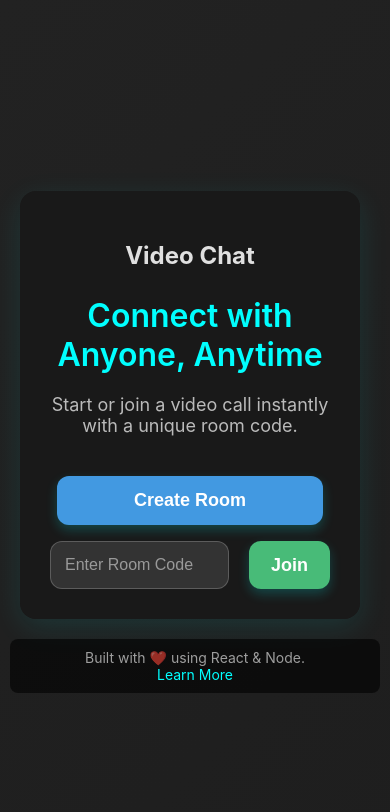
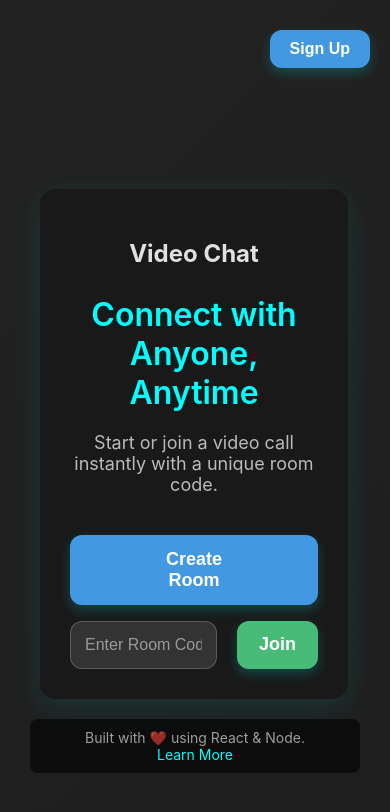
Before and after one commit to yogeshShopno/video-chat, a React (Create React App) app: page / in a window 390 px wide. Shown: the top 812 px of the page. Built offline with nearby package versions, Linux system fonts and the light colour scheme.

Commit message:
update design

```diff
--- a/src/App.css
+++ b/src/App.css
@@ -115,18 +115,53 @@
 
 
 
-.dashboard-container {
-  background: linear-gradient(135deg, #222222, #1e1e1e);
-  min-height: 100vh;
+.dashboard-container-signup {
   display: flex;
   flex-direction: column;
-  justify-content: center;
+  justify-content: flex-start;
   align-items: center;
   gap: 20px;
   padding: 20px;
+  background: linear-gradient(135deg, #222222, #1e1e1e);
+  min-height: 100vh;
 }
 
-.dashboard-container .dashboard-card {
+.auth-buttons {
+  display: flex;
+  justify-content: flex-end;
+  width: 100%;
+  padding: 10px;
+}
+
+.auth-button.sign-up {
+  padding: 10px 20px;
+  font-size: 16px;
+  font-weight: 600;
+  color: white;
+  background-color: #4299e1;
+  border: none;
+  border-radius: 12px;
+  cursor: pointer;
+  transition: background-color 0.3s ease, box-shadow 0.3s ease;
+  box-shadow: 0 5px 12px rgba(0, 255, 255, 0.2);
+}
+
+.auth-button.sign-up:hover {
+  background-color: #3182ce;
+  box-shadow: 0 10px 20px rgba(0, 255, 255, 0.3);
+}
+
+.dashboard-container {
+  display: flex;
+  flex-direction: column;
+  gap: 20px;
+  justify-content: center;
+  align-items: center;
+  padding: 20px;
+  flex: 1;
+}
+
+.dashboard-card {
   background: rgba(25, 25, 25, 0.95);
   border-radius: 16px;
   box-shadow: 0px 8px 30px rgba(0, 255, 255, 0.1);
@@ -140,20 +175,20 @@
   transition: transform 0.3s ease-in-out, box-shadow 0.3s ease-in-out;
 }
 
-.dashboard-container .dashboard-card h2 {
+.dashboard-card h2 {
   font-size: 32px;
   color: #00ffff;
   margin-bottom: 20px;
   font-weight: 600;
 }
 
-.dashboard-container .dashboard-card p {
+.dashboard-card p {
   font-size: 18px;
   color: rgba(255, 255, 255, 0.7);
   margin-bottom: 20px;
 }
 
-.dashboard-container .input-field {
+.input-field {
   width: 100%;
   padding: 14px;
   margin-top: 16px;
@@ -165,18 +200,17 @@
   transition: all 0.3s ease;
 }
 
-.dashboard-container .input-field::placeholder {
+.input-field::placeholder {
   color: rgba(255, 255, 255, 0.5);
 }
 
-.dashboard-container .input-field:focus {
+.input-field:focus {
   border-color: #00ffff;
   box-shadow: 0 0 8px rgba(0, 255, 255, 0.7);
   outline: none;
 }
 
-/* Create Room Button */
-.dashboard-container .create-room-button {
+.create-room-button {
   padding: 14px 22px;
   margin-top: 20px;
   background-color: #4299e1;
@@ -190,12 +224,12 @@
   box-shadow: 0 5px 12px rgba(0, 255, 255, 0.2);
 }
 
-.dashboard-container .create-room-button:hover {
+.create-room-button:hover {
   background-color: #3182ce;
   box-shadow: 0 10px 20px rgba(0, 255, 255, 0.3);
 }
 
-.dashboard-container .join-button {
+.join-button {
   padding: 10px 22px;
   margin-top: 16px;
   background-color: #48bb78;
@@ -209,12 +243,12 @@
   box-shadow: 0 5px 12px rgba(0, 255, 255, 0.2);
 }
 
-.dashboard-container .join-button:hover {
+.join-button:hover {
   background-color: #38a169;
   box-shadow: 0 10px 20px rgba(0, 255, 255, 0.3);
 }
 
-.dashboard-container .dashboard-footer {
+.dashboard-footer {
   position: fixed;
   bottom: 20px;
   font-size: 14px;
@@ -226,31 +260,32 @@
   border-radius: 8px;
 }
 
-.dashboard-container .dashboard-footer a {
+.dashboard-footer a {
   color: #00ffff;
   text-decoration: none;
 }
 
-.dashboard-container .dashboard-footer a:hover {
+.dashboard-footer a:hover {
   text-decoration: underline;
 }
 
-/* Responsive design */
 @media (max-width: 500px) {
-  .dashboard-container .dashboard-card {
+  .dashboard-card {
     padding: 30px;
     max-width: 80%;
   }
 
-  .dashboard-container .dashboard-footer {
+  .dashboard-footer {
     position: relative;
     bottom: auto;
     padding: 10px;
   }
-  .dashboard-container .input-field{
+
+  .input-field {
     width: 90%;
   }
-  .dashboard-container .create-room-button {
+
+  .create-room-button {
     padding: 14px 77px;
   }
 }
--- a/src/Dashboard.js
+++ b/src/Dashboard.js
@@ -17,15 +17,18 @@ export default function Dashboard() {
   };
 
   return (
-    <section className="dashboard-container">
-      <div >
-        <div className="dashboard-card">
-          {/* Navbar */}
-          <div className="absolute top-0 w-full flex justify-between items-center p-4 bg-gray-800 shadow-md">
-            <h1 className="text-2xl font-bold text-white">Video Chat</h1>
+    <>
+
+      <section className="dashboard-container-signup">
+        <div className="auth-buttons">
+          <button className="auth-button sign-up">Sign Up</button>
         </div>
 
-          {/* Main Content */}
+        <div className="dashboard-container">
+          <div>
+            <div className="dashboard-card">
+              <h1 className="text-2xl font-bold text-white">Video Chat</h1>
+
               <div className="flex flex-col items-center text-center">
                 <h2 className="text-4xl font-bold mb-6">Connect with Anyone, Anytime</h2>
                 <p className="text-lg text-gray-400 mb-6">
@@ -33,19 +36,15 @@ export default function Dashboard() {
                 </p>
 
                 <div className="flex space-x-4 mt-6">
-              {/* Create Room Button */}
-              <button
-                onClick={createRoom}
-                className="create-room-button"
-              >
+                  <button onClick={createRoom} className="create-room-button">
                     Create Room
                   </button>
                   {createRoomCode && (
                     <p className="text-lg text-gray-400 mb-6 mt-5">{createRoomCode}</p>
                   )}
-              {/* Join Room Input & Button */}
+
                   {user ? (
-                <div style={{display:"flex",gap:"20px"}}>
+                    <div style={{ display: "flex", gap: "20px" }}>
                       <input
                         type="text"
                         placeholder="Enter Room Code"
@@ -54,24 +53,25 @@ export default function Dashboard() {
                         className="input-field"
                       />
                       <button className="join-button">Join</button>
-                  {/* <button onClick={() => navigate("/target-page")}>Check</button> */}
                     </div>
                   ) : (
                     <p>Please log in to create a room</p>
                   )}
                 </div>
-
-          </div>
-
-          {/* Footer */}
-
               </div>
 
             </div>
+          </div>
           <div className="dashboard-footer">
             Built with ❤️ using React & Node. <br />
-        <a href="https://example.com" target="_blank" rel="noopener noreferrer">Learn More</a>
+            <a href="https://example.com" target="_blank" rel="noopener noreferrer">
+              Learn More
+            </a>
+          </div>
         </div>
       </section>
+
+    </>
+
   );
 }
```
Lines whose indentation alone changed are shown as unchanged.
